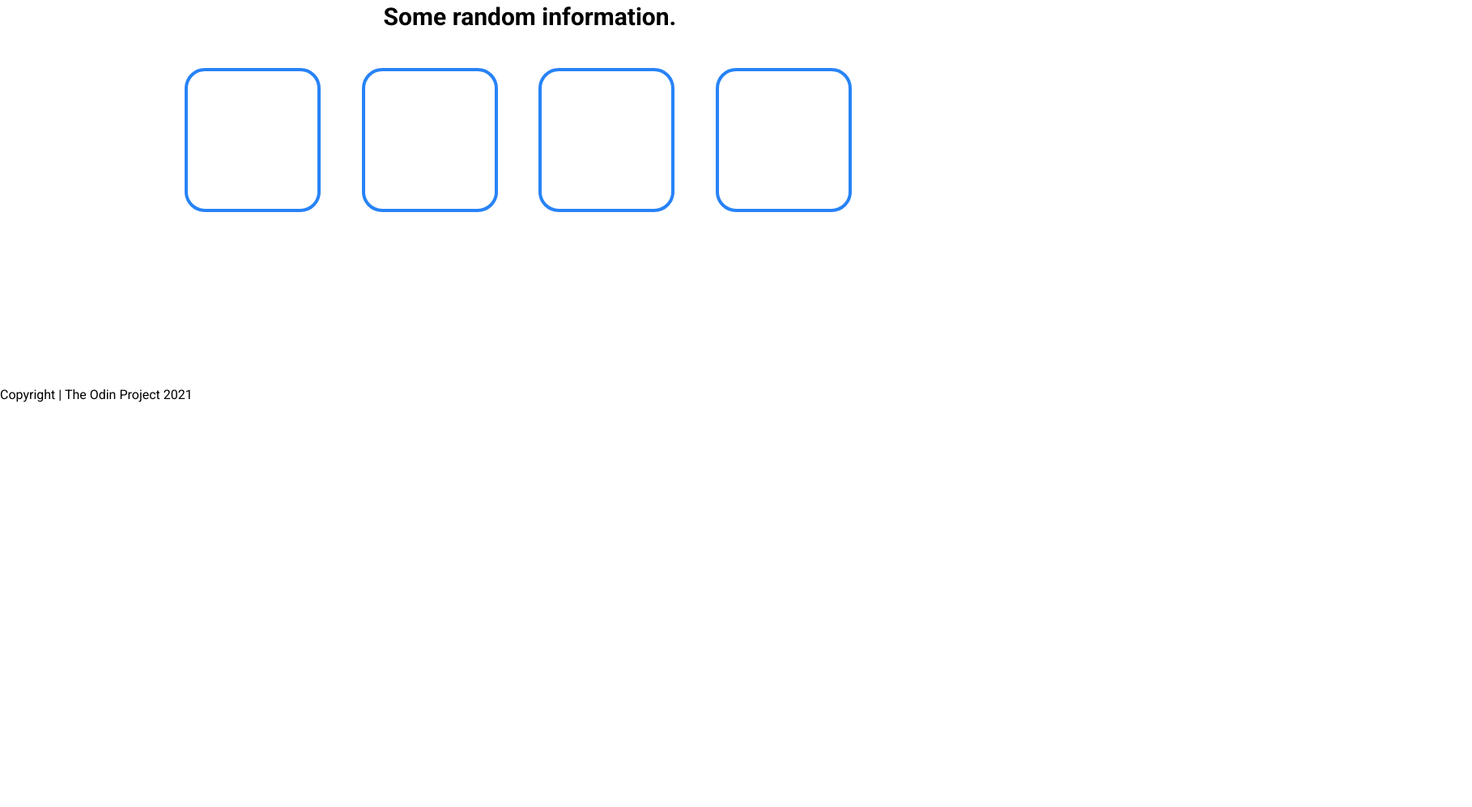
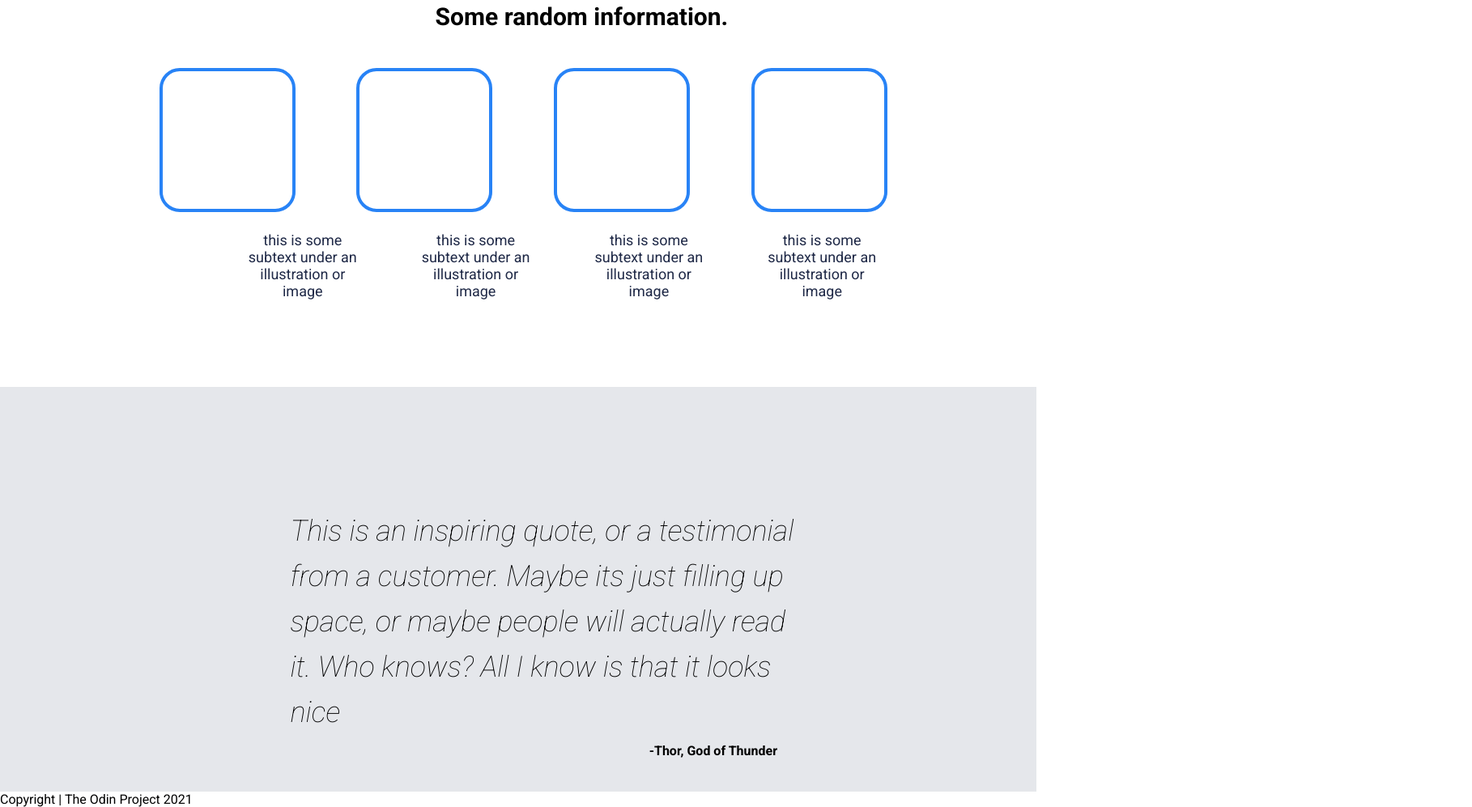
Before and after one commit to maxgarniss/odin-landing-page, a plain HTML site: page index.html in a window 1280 px wide. Shown: the part 522-1519 px from the top of the page at 81% size, 1818 px wide, since content can reach past the window. Before the commit the page ends 1019 px from the top, so only its background shows below. Drawn offline with Linux system fonts and the light colour scheme; files whose address does not match are found by name.

Commit message:
positioned mid boxes correctly and added subtext:     still having issues with viewport in this section and needs work added in third section with quote text and positioned correctly image place holder needs rework and has responsiveness issues

```diff
--- a/index.html
+++ b/index.html
@@ -28,14 +28,24 @@
         <p class="information-header"> Some random information.</p>
         <div class="flex-container">
             <div class="box"></div>
-
+            <!-- <p id="image-subtext">this is some subtext under an illustration or image</p> -->
             <div class="box"></div>
-
+            <!-- <p id="image-subtext">this is some subtext under an illustration or image</p> -->
             <div class="box"></div>
-
+            <!-- <p id="image-subtext">this is some subtext under an illustration or image</p> -->
             <div class="box"></div>
-
+            <!-- <p id="image-subtext">this is some subtext under an illustration or image</p>    -->
         </div>
+        <div class ="subtext-flex-container">
+        <p id="image-subtext">this is some subtext under an illustration or image</p>
+        <p id="image-subtext">this is some subtext under an illustration or image</p>
+        <p id="image-subtext">this is some subtext under an illustration or image</p>
+        <p id="image-subtext">this is some subtext under an illustration or image</p>
+        </div>
+    </div>
+    <div class="quote">
+        <p id="quote-text"><em>This is an inspiring quote, or a testimonial from a customer. Maybe its just filling up space, or maybe people will actually read it. Who knows? All I know is that it looks nice</em></p>
+        <p id="quote-author"><strong>-Thor, God of Thunder</strong></p>
     </div>
 <footer>
     <p> Copyright | The Odin Project 2021 </p>
--- a/style.css
+++ b/style.css
@@ -110,7 +110,7 @@ h1 {
 
 .information-header {
     position: relative;
-    left: 37%;
+    left: 42%;
     top: 5%;
     font-size: 30px;
     font-weight: bolder;
@@ -124,15 +124,55 @@ h1 {
 }
 
 .box {
+    position: relative;
+    left: 1%;
     margin-top: 5%;
-    margin-left: 2%;
-    margin-right: 2%;
+    margin-left: 2.5%;
+    margin-right: 3.5%;
     height: 170px;
     width: 160px;
     border: solid #2883f6 4px;
     border-radius: 25px;
 }
 
-#image-subtext p {
-    color: red;
+.subtext-flex-container {
+    display: flex;
+    height: 100px;
+    flex-direction: row;
 }
+#image-subtext {
+    margin-right: 16px;
+    margin-left: 25px;
+    padding: 16px;
+    position: relative;
+    border-radius: 0%;
+    text-align: center;
+    left: 20.5%;
+    font-size: 18px;
+    color: #1f2947;
+    height: 100px;
+    width: 11%;
+}
+
+.quote {
+    position: static;
+    height: 500px;
+    background-color: #e5e7eb;
+}
+
+#quote-text {
+    position: relative;
+    left: 28%;
+    top: 30%;
+    font-size: 36px;
+    font-weight: lighter;
+    width: 50%;
+    line-height: 56px;
+}
+
+#quote-author {
+    position: relative;
+    top:32%;
+    right: 25%;
+    float: right;
+}
```
